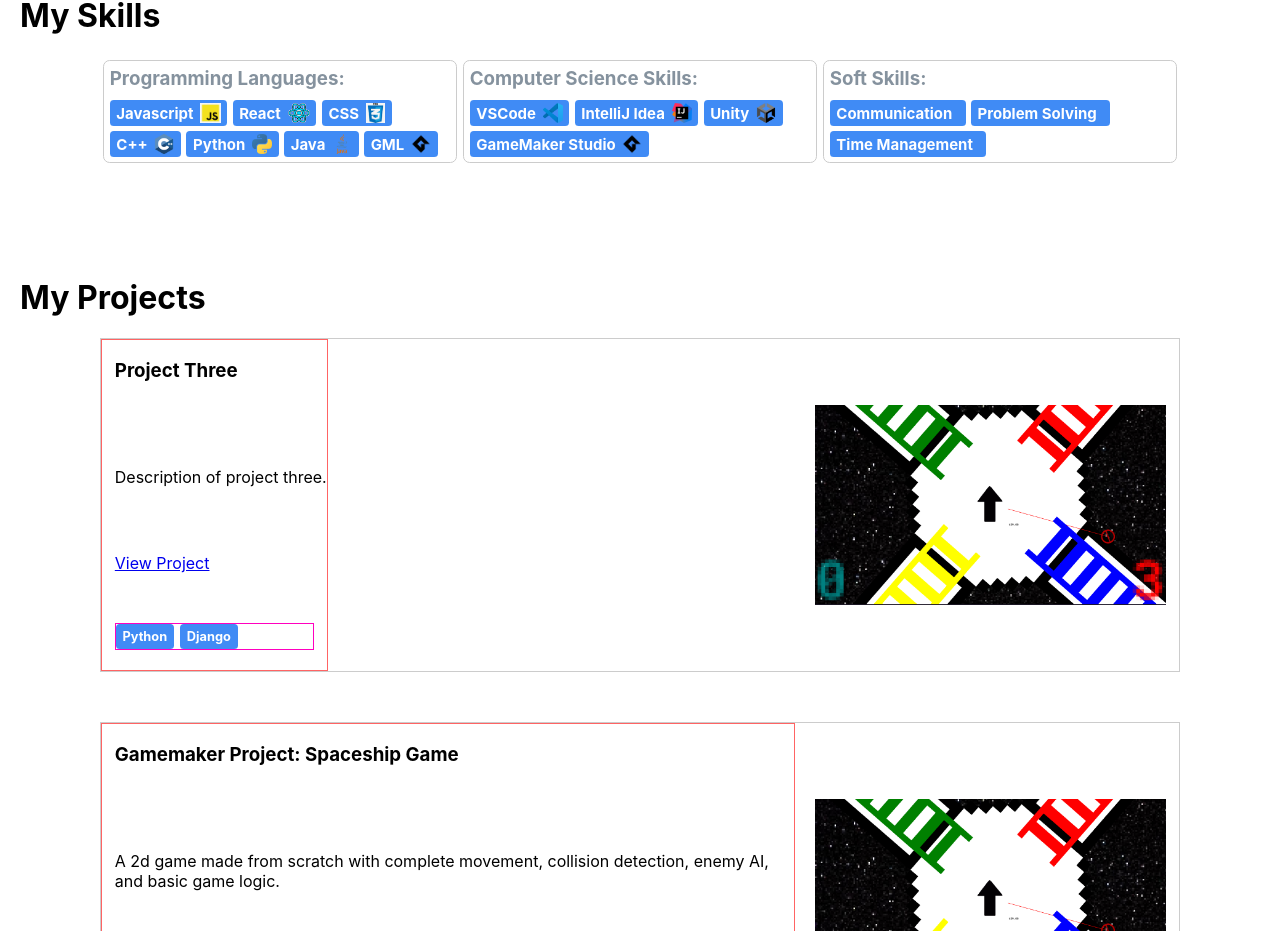
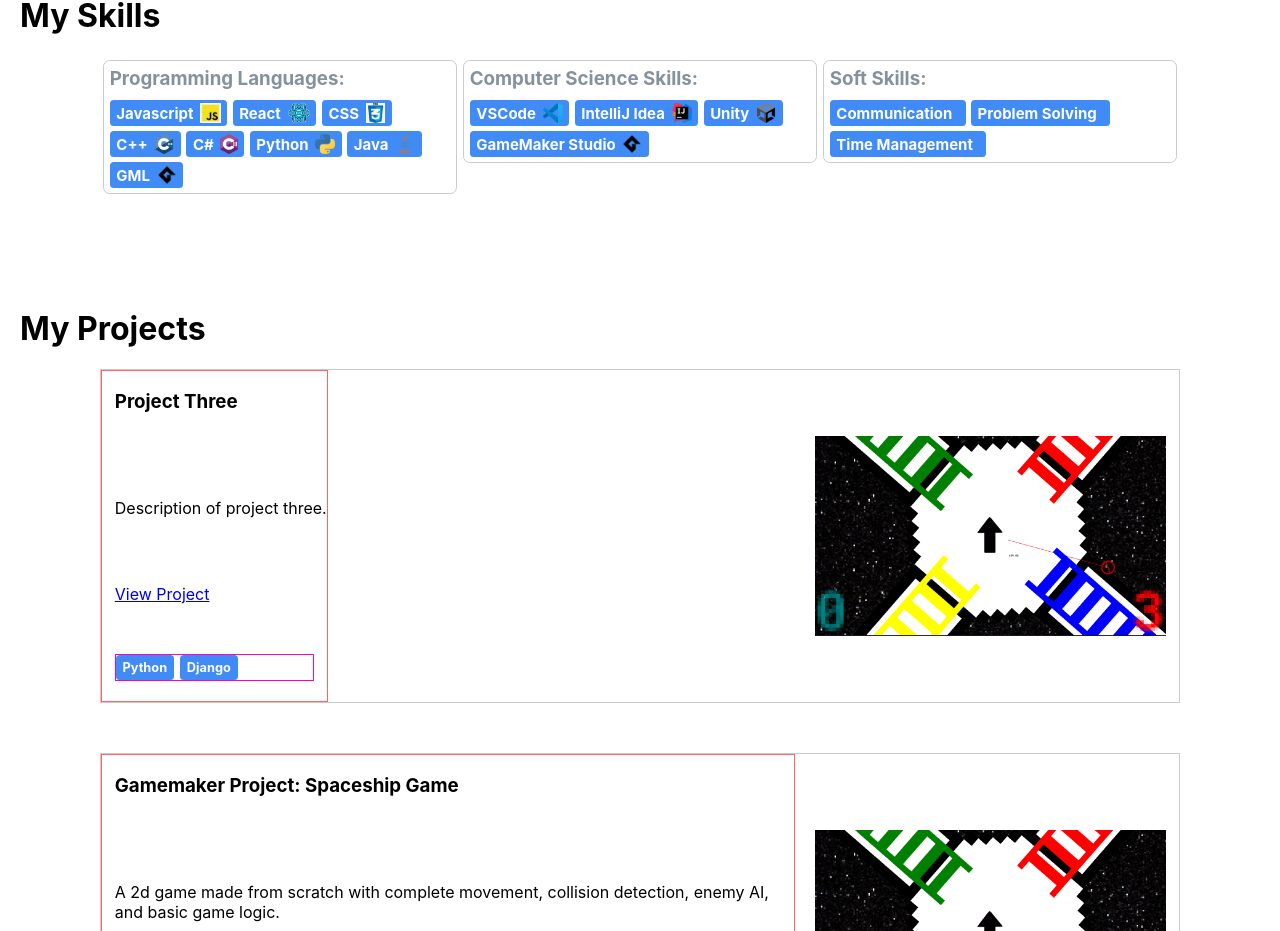
Before and after one commit to Edd4952/website, a React (Create React App) app: page / in a window 1280 px wide. Shown: the part 915-1846 px from the top of the page. Built offline with nearby package versions, Linux system fonts and the light colour scheme.

Commit message:
much more done, contact page and polish

```diff
--- a/src/Components/3_Skills.js
+++ b/src/Components/3_Skills.js
@@ -4,6 +4,7 @@
 import "../Styles/3_Skills.css"; // Import your CSS file for styling
 //images
 import cpp from "../Assets/c-logo-a2fa.png";
+import csharp from "../Assets/csharp-icon.png";
 import python from "../Assets/python-1d15.png";
 import js from "../Assets/javascript.jpg";
 import java from "../Assets/java-logo-trasparent-bf11.png";
@@ -36,9 +37,10 @@
         { id: 2, title: "React", description: reactdesc, image: react },
         { id: 3, title: "CSS", description: cssdesc, image: css },
         { id: 4, title: "C++", description: cppdesc, image: cpp },
-        { id: 5, title: "Python", description: pythonDesc, image: python },
-        { id: 6, title: "Java", description: javaDesc, image: java },
-        { id: 7, title: "GML", description: gmlDesc, image: gameMaker },
+        { id: 5, title: "C#", description: csharpDesc, image: csharp },
+        { id: 6, title: "Python", description: pythonDesc, image: python },
+        { id: 7, title: "Java", description: javaDesc, image: java },
+        { id: 8, title: "GML", description: gmlDesc, image: gameMaker },
     ];
     const compsciSkills = [
         { id: 1, title: "VSCode", description: vscodeDesc, image: vsCode },
```
Also changed, not shown: src/Assets/csharp-icon.png (added).
